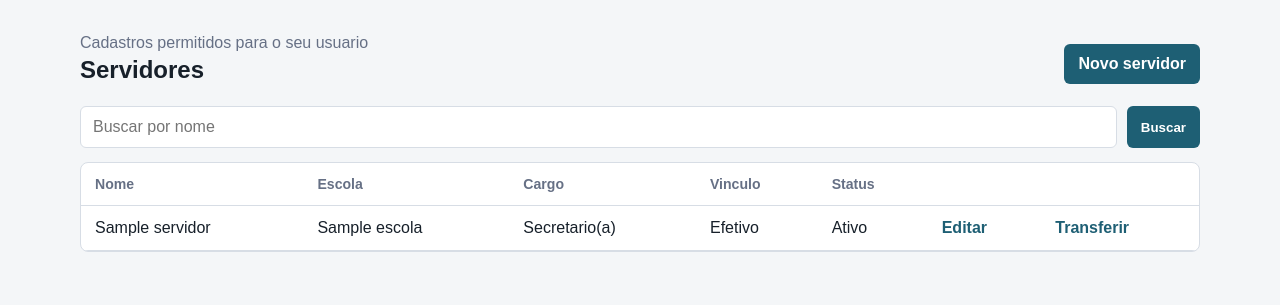
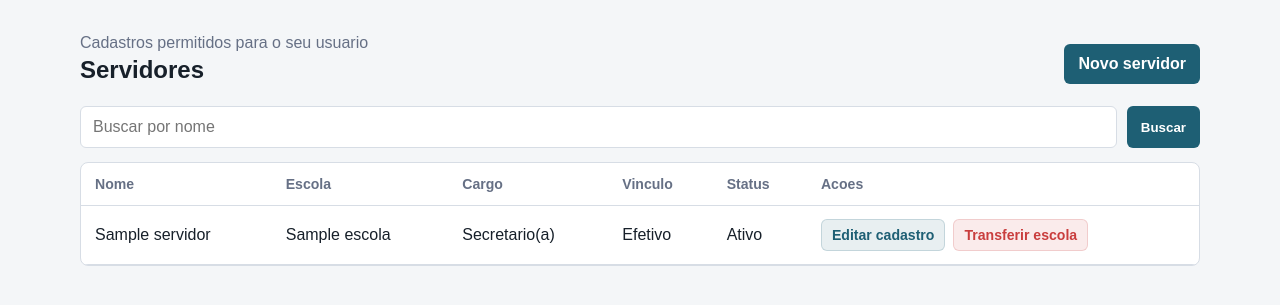
Before and after one commit to TioHashi/SGP, a Django app: page /servidores/ in a window 1280 px wide. Shown: the part 64-369 px from the top of the page. Run offline with Django 5.2, Linux system fonts and the light colour scheme; a user stored in the database is signed in; tables that the repository leaves empty hold one stand-in row (values such as "Sample post").

Commit message:
Ajusta anos da folha e acoes de edicao

```diff
--- a/core/models.py
+++ b/core/models.py
@@ -126,7 +126,7 @@ class Frequencia(models.Model):
         ('14', 'Ferias'),
     ]
 
-    ANO_CHOICES = [(str(ano), str(ano)) for ano in range(2024, 2031)]
+    ANO_CHOICES = [(str(ano), str(ano)) for ano in range(2026, 2031)]
 
     OBS_CHOICES = [
         ('', ''),
--- a/core/views.py
+++ b/core/views.py
@@ -120,7 +120,7 @@ def servidor_editar(request, pk):
         form.save()
         messages.success(request, 'Servidor atualizado com sucesso.')
         return redirect('servidor_lista')
-    return render(request, 'core/servidor_form.html', {'form': form, 'titulo': 'Editar servidor'})
+    return render(request, 'core/servidor_form.html', {'form': form, 'titulo': 'Editar servidor', 'servidor': servidor})
 
 
 @login_required
--- a/static/css/app.css
+++ b/static/css/app.css
@@ -335,7 +335,8 @@ a {
 .search-form button,
 .form-actions button,
 .period-form button,
-.report-toolbar button {
+.report-toolbar button,
+.toolbar-button {
   background: var(--brand);
   border: 0;
   border-radius: 6px;
@@ -392,6 +393,30 @@ th {
 td a {
   color: var(--brand);
   font-weight: 700;
+}
+
+.row-actions {
+  display: flex;
+  flex-wrap: wrap;
+  gap: 8px;
+}
+
+.mini-action {
+  align-items: center;
+  background: rgba(30, 95, 116, 0.1);
+  border: 1px solid rgba(30, 95, 116, 0.18);
+  border-radius: 6px;
+  color: var(--brand);
+  display: inline-flex;
+  font-size: 0.88rem;
+  min-height: 32px;
+  padding: 7px 10px;
+}
+
+.transfer-action {
+  background: rgba(201, 61, 61, 0.1);
+  border-color: rgba(201, 61, 61, 0.18);
+  color: var(--accent);
 }
 
 .data-form {
--- a/templates/core/relatorio_folha.html
+++ b/templates/core/relatorio_folha.html
@@ -6,6 +6,7 @@
 {% block content %}
   <section class="report-toolbar">
     <a href="{% url 'relatorios' %}">Voltar</a>
+    <a class="toolbar-button" href="{% url 'folha_mensal' mes ano %}">Editar esta folha</a>
     <button type="button" onclick="window.print()">Imprimir</button>
   </section>
 
@@ -41,7 +42,6 @@
         <col style="width: 3%;">
         <col style="width: 5%;">
         <col style="width: 15%;">
-        <col class="screen-only-col" style="width: 6%;">
       </colgroup>
       <thead>
         <tr>
@@ -54,7 +54,6 @@
           <th colspan="2">CARGA HORARIA</th>
           <th>FALTAS</th>
           <th>OBSERVACOES</th>
-          <th class="screen-only-cell">EDITAR</th>
         </tr>
       </thead>
       <tbody>
@@ -70,11 +69,10 @@
             <td class="center-cell">{% if linha.servidor.carga_horaria and linha.servidor.carga_horaria != 200 %}{{ linha.servidor.carga_horaria }}{% else %}-{% endif %}</td>
             <td>{{ linha.frequencia.faltas|default:'' }}</td>
             <td class="observation-cell">{{ linha.frequencia.get_observacoes_display|upper|default:'' }}</td>
-            <td class="screen-only-cell"><a href="{% url 'servidor_editar' linha.servidor.pk %}">Editar</a></td>
           </tr>
         {% empty %}
           <tr>
-            <td colspan="11">Nenhum servidor encontrado.</td>
+            <td colspan="10">Nenhum servidor encontrado.</td>
           </tr>
         {% endfor %}
       </tbody>
--- a/templates/core/servidor_lista.html
+++ b/templates/core/servidor_lista.html
@@ -25,8 +25,7 @@
           <th>Cargo</th>
           <th>Vinculo</th>
           <th>Status</th>
-          <th></th>
-          {% if request.user.is_superuser %}<th></th>{% endif %}
+          <th>Acoes</th>
         </tr>
       </thead>
       <tbody>
@@ -37,10 +36,14 @@
             <td>{{ servidor.cargo|default:'-' }}</td>
             <td>{{ servidor.vinculo|default:'-' }}</td>
             <td>{% if servidor.ativo %}Ativo{% else %}Inativo{% endif %}</td>
-            <td><a href="{% url 'servidor_editar' servidor.pk %}">Editar</a></td>
-            {% if request.user.is_superuser %}
-              <td><a href="{% url 'servidor_transferir' servidor.pk %}">Transferir</a></td>
-            {% endif %}
+            <td>
+              <div class="row-actions">
+                <a class="mini-action" href="{% url 'servidor_editar' servidor.pk %}">Editar cadastro</a>
+                {% if request.user.is_superuser %}
+                  <a class="mini-action transfer-action" href="{% url 'servidor_transferir' servidor.pk %}">Transferir escola</a>
+                {% endif %}
+              </div>
+            </td>
           </tr>
         {% empty %}
           <tr>
```
Also changed, not shown: templates/core/servidor_form.html (+8 -3 lines), core/migrations/0003_alter_frequencia_ano.py (added).
